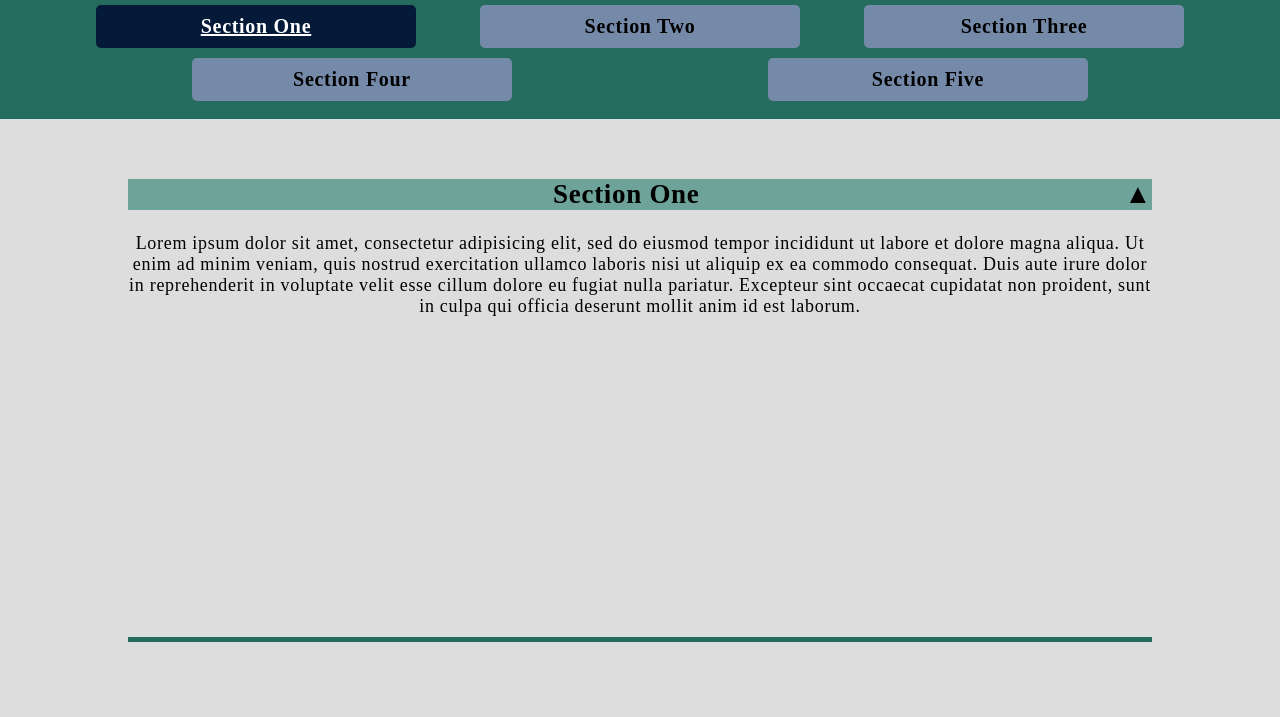
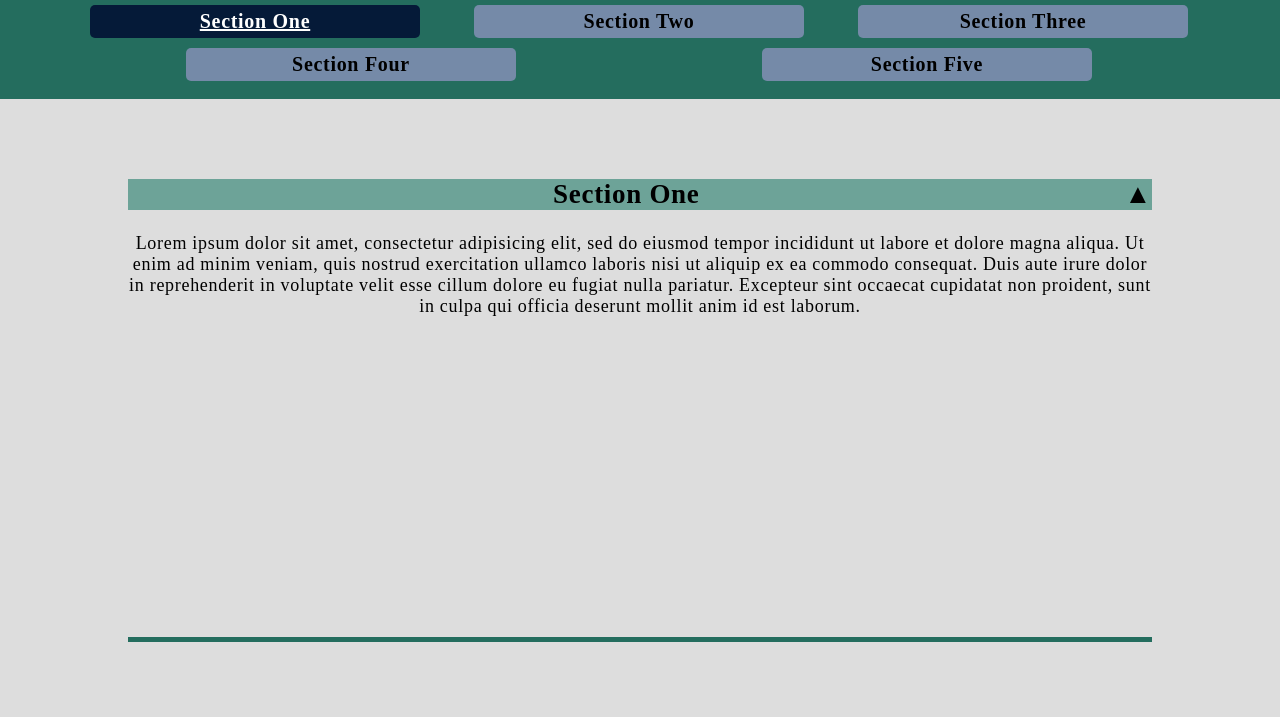
Before and after one commit to Aschyn/Udacity-Landing-Page-Project, a plain HTML site: page index.html in a window 1280 px wide. Shown: the part 83-800 px from the top of the page. Drawn offline with Linux system fonts and the light colour scheme.

Commit message:
Changed nav from anchor to li+eventListener

```diff
--- a/css/landing.css
+++ b/css/landing.css
@@ -98,12 +98,9 @@ body{
 
   font-size: 3vw;
 
-  padding: 10px;
+  padding: 5px;
 
   font-weight: bold;
-
-}
-.nav__link{
 
   background-color: #758AA8;
 
@@ -113,9 +110,14 @@ body{
 
   flex-basis: 25vw;
 
-  margin-bottom: 10px;
+  margin: 0px 2px 10px 0px;
 
   border-radius: 5px;
+
+}
+.nav__link{
+
+
 
 }
 .active{
--- a/js/main.js
+++ b/js/main.js
@@ -9,19 +9,24 @@ function getSections(){
   createFragment(sections_data);
 }
 
-//Creates a DOM Fragment and appends it to the nav ul
+//Creates a DOM Fragment of list items and appends it to the nav ul
 function createFragment(section_objects){
   let fragment = document.createDocumentFragment();
   section_objects.forEach((obj, i) => {
-    const a = document.createElement('a');
-    a.setAttribute('class', 'nav__link');
+    const section_ref = document.querySelector('#'+obj.id);
+    const li = document.createElement('li');
     if(i === 0){
-      a.setAttribute('class', 'nav__link active');
+      li.setAttribute('class', 'nav__item active');
+    }else{
+      li.setAttribute('class', 'nav__item');
     }
-    a.setAttribute('href', '#'+obj.id);
-    a.setAttribute('data-section-ref', obj.id);
-    a.innerHTML = `<li class='nav__item'>${obj.name}</li>`;
-    fragment.append(a);
+    li.setAttribute('data-section-ref', obj.id);
+    li.textContent = obj.name;
+    li.addEventListener('click', function(e){
+      e.preventDefault();
+      section_ref.scrollIntoView();
+    });
+    fragment.append(li);
   });
 
   document.querySelector('.nav__list').append(fragment);
@@ -30,12 +35,12 @@ function createFragment(section_objects){
 //Gets the position and if it intersects a section, it highlights the associated nav link
 //Inspiration from https://css-tricks.com/sticky-smooth-active-nav/ (Tweaked for my use case)
 function activeNav(){
-  const section_links = document.querySelectorAll('.nav__link');
+  const section_links = document.querySelectorAll('.nav__item');
   const nav_height = document.querySelector('header').offsetHeight;
   window.addEventListener('scroll', e => {
     let posY = window.scrollY;
     section_links.forEach((link) => {
-      let section = document.querySelector(link.hash);
+      let section = document.getElementById(link.getAttribute('data-section-ref'));
       if((section.offsetTop  <= posY + nav_height) && (section.offsetTop + section.offsetHeight >= posY + nav_height)){
         link.classList.add('active');
       }else{
```
